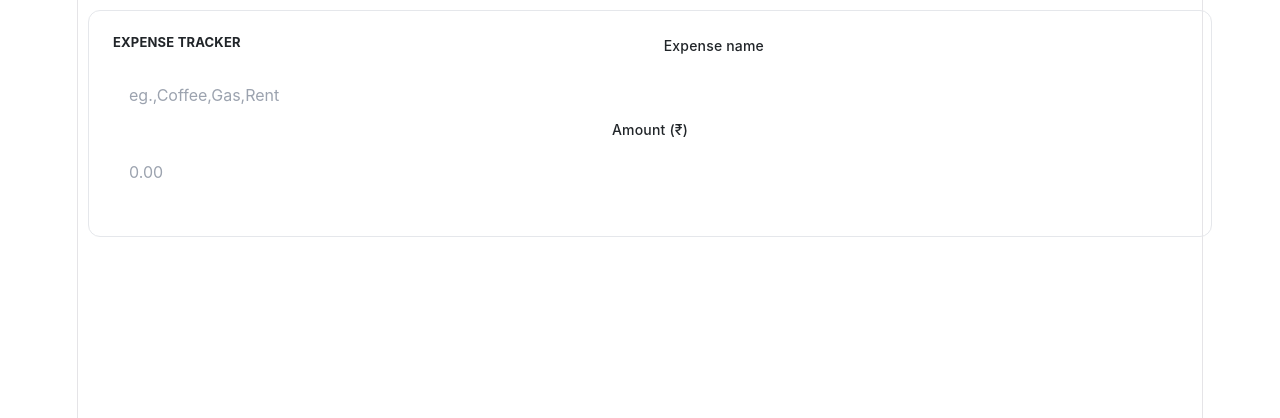
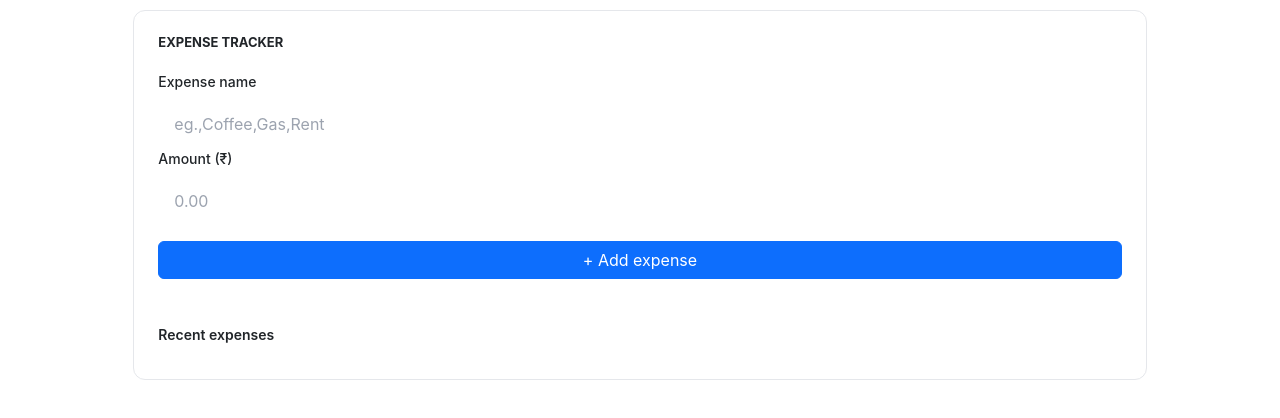
Before and after one commit to DishantGirase/Expense-tracker, a React (Vite) app in the folder Expense-Tracker/: page / in a window 1280 px wide. Shown: the top 418 px of the page. Built offline with nearby package versions, Linux system fonts and the light colour scheme.

Commit message:
created some more features

```diff
--- a/Expense-Tracker/src/App.css
+++ b/Expense-Tracker/src/App.css
@@ -1,4 +1,5 @@
-* {
-  font-family:
-    -apple-system, BlinkMacSystemFont, "Segoe UI", Roboto, sans-serif;
+.separator {
+  border: 0;
+  border-top: 1px solid var(--border-color);
+  margin: 24px 0;
 }
--- a/Expense-Tracker/src/App.jsx
+++ b/Expense-Tracker/src/App.jsx
@@ -3,15 +3,19 @@ import "./App.css";
 import Container from "./components/container";
 import Heading from "./components/heading";
 import InputExpense from "./components/inputExpense";
+import AddExpense from "./components/addExpense";
+import ExpenseHistoryContainer from "./components/expenseHistoryContainer";
 function App() {
   return (
     <>
-      <center>
-        <Container>
-          <Heading></Heading>
-          <InputExpense></InputExpense>
-        </Container>
-      </center>
+      {" "}
+      <Container>
+        <Heading></Heading>
+        <InputExpense></InputExpense>
+        <AddExpense></AddExpense>
+        <hr className="separator" />
+        <ExpenseHistoryContainer></ExpenseHistoryContainer>
+      </Container>
     </>
   );
 }
--- /dev/null
+++ b/Expense-Tracker/src/components/ExpenseHistoryContainer.module.css
@@ -0,0 +1,6 @@
+.sectionTitle {
+  font-size: 14px;
+  font-weight: 600;
+  color: var(--text-primary);
+  margin-bottom: 12px;
+}
--- /dev/null
+++ b/Expense-Tracker/src/components/addExpense.jsx
@@ -0,0 +1,10 @@
+const AddExpense = () => {
+  return (
+    <div class="d-grid gap-2">
+      <button class="btn btn-primary" type="button">
+        + Add expense
+      </button>
+    </div>
+  );
+};
+export default AddExpense;
--- a/Expense-Tracker/src/components/container.module.css
+++ b/Expense-Tracker/src/components/container.module.css
@@ -1,6 +1,7 @@
 .customStyle {
   border: 1.5px solid #e5e7eb;
-  margin: 10px;
+  margin: 10px 5%;
   border-radius: 12px;
   padding: 24px;
+  width: 90%;
 }
--- /dev/null
+++ b/Expense-Tracker/src/components/expenseHistoryContainer.jsx
@@ -0,0 +1,12 @@
+import styles from "./ExpenseHistoryContainer.module.css";
+const ExpenseHistoryContainer = () => {
+  return (
+    <>
+      {" "}
+      <div>
+        <h5 className={styles.sectionTitle}>Recent expenses</h5>
+      </div>
+    </>
+  );
+};
+export default ExpenseHistoryContainer;
--- a/Expense-Tracker/src/components/heading.module.css
+++ b/Expense-Tracker/src/components/heading.module.css
@@ -1,12 +1,10 @@
 .heading {
+  width: 100%;
   font-size: 13px;
   font-weight: 700;
   color: var(--text-primary);
   margin-top: 0;
   margin-bottom: 20px;
-  /* margin-right: 35%; */
+  display: block;
   float: left;
 }
-.headingContainer {
-  border: 1px solid black;
-}
--- a/Expense-Tracker/src/index.css
+++ b/Expense-Tracker/src/index.css
@@ -1,111 +1,13 @@
-:root {
-  --text: #6b6375;
-  --text-h: #08060d;
-  --bg: #fff;
-  --border: #e5e4e7;
-  --code-bg: #f4f3ec;
-  --accent: #aa3bff;
-  --accent-bg: rgba(170, 59, 255, 0.1);
-  --accent-border: rgba(170, 59, 255, 0.5);
-  --social-bg: rgba(244, 243, 236, 0.5);
-  --shadow:
-    rgba(0, 0, 0, 0.1) 0 10px 15px -3px, rgba(0, 0, 0, 0.05) 0 4px 6px -2px;
-
-  --sans: system-ui, 'Segoe UI', Roboto, sans-serif;
-  --heading: system-ui, 'Segoe UI', Roboto, sans-serif;
-  --mono: ui-monospace, Consolas, monospace;
-
-  font: 18px/145% var(--sans);
-  letter-spacing: 0.18px;
-  color-scheme: light dark;
-  color: var(--text);
-  background: var(--bg);
-  font-synthesis: none;
-  text-rendering: optimizeLegibility;
-  -webkit-font-smoothing: antialiased;
-  -moz-osx-font-smoothing: grayscale;
-
-  @media (max-width: 1024px) {
-    font-size: 16px;
-  }
-}
-
-@media (prefers-color-scheme: dark) {
-  :root {
-    --text: #9ca3af;
-    --text-h: #f3f4f6;
-    --bg: #16171d;
-    --border: #2e303a;
-    --code-bg: #1f2028;
-    --accent: #c084fc;
-    --accent-bg: rgba(192, 132, 252, 0.15);
-    --accent-border: rgba(192, 132, 252, 0.5);
-    --social-bg: rgba(47, 48, 58, 0.5);
-    --shadow:
-      rgba(0, 0, 0, 0.4) 0 10px 15px -3px, rgba(0, 0, 0, 0.25) 0 4px 6px -2px;
-  }
-
-  #social .button-icon {
-    filter: invert(1) brightness(2);
-  }
-}
-
-body {
-  margin: 0;
-}
-
 #root {
+  font-family:
+    -apple-system, BlinkMacSystemFont, "Segoe UI", Roboto, sans-serif;
   width: 1126px;
   max-width: 100%;
   margin: 0 auto;
-  text-align: center;
+  text-align: left;
   border-inline: 1px solid var(--border);
   min-height: 100svh;
   display: flex;
   flex-direction: column;
   box-sizing: border-box;
 }
-
-h1,
-h2 {
-  font-family: var(--heading);
-  font-weight: 500;
-  color: var(--text-h);
-}
-
-h1 {
-  font-size: 56px;
-  letter-spacing: -1.68px;
-  margin: 32px 0;
-  @media (max-width: 1024px) {
-    font-size: 36px;
-    margin: 20px 0;
-  }
-}
-h2 {
-  font-size: 24px;
-  line-height: 118%;
-  letter-spacing: -0.24px;
-  margin: 0 0 8px;
-  @media (max-width: 1024px) {
-    font-size: 20px;
-  }
-}
-p {
-  margin: 0;
-}
-
-code,
-.counter {
-  font-family: var(--mono);
-  display: inline-flex;
-  border-radius: 4px;
-  color: var(--text-h);
-}
-
-code {
-  font-size: 15px;
-  line-height: 135%;
-  padding: 4px 8px;
-  background: var(--code-bg);
-}
```
